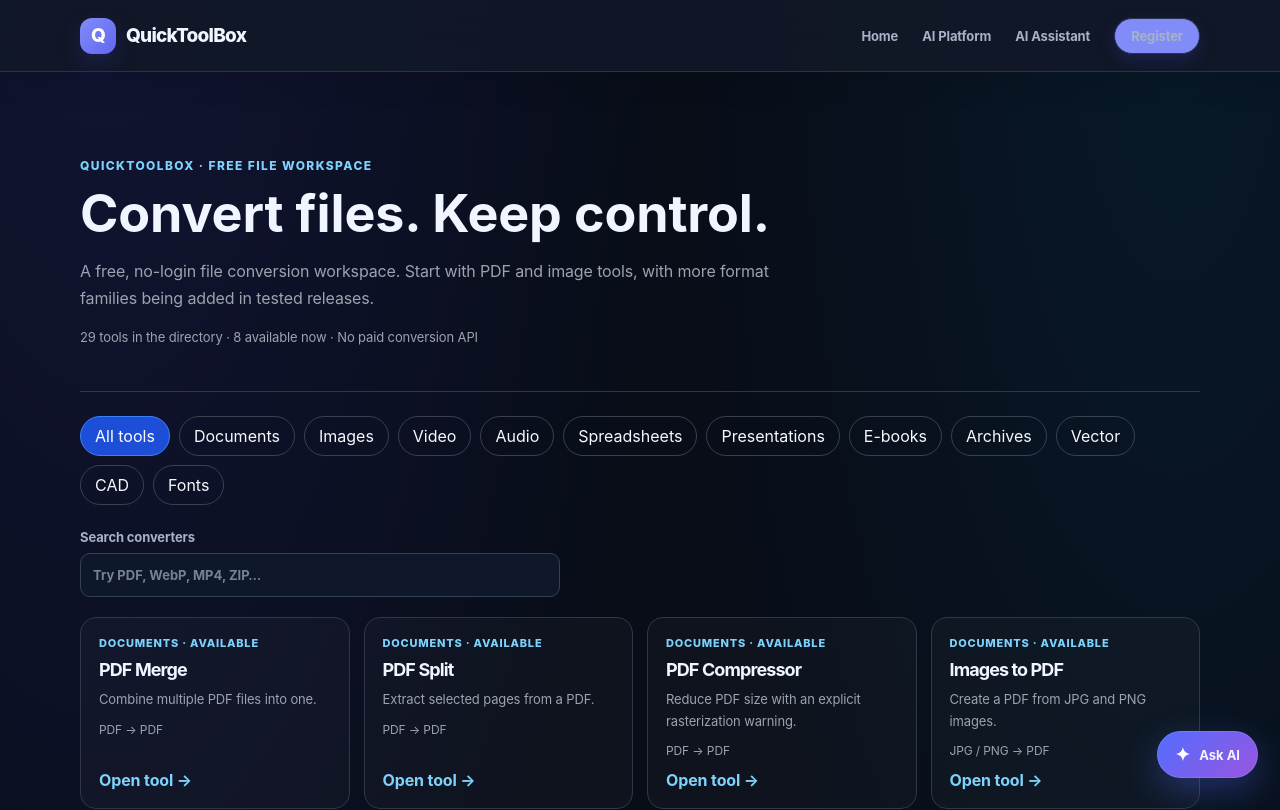
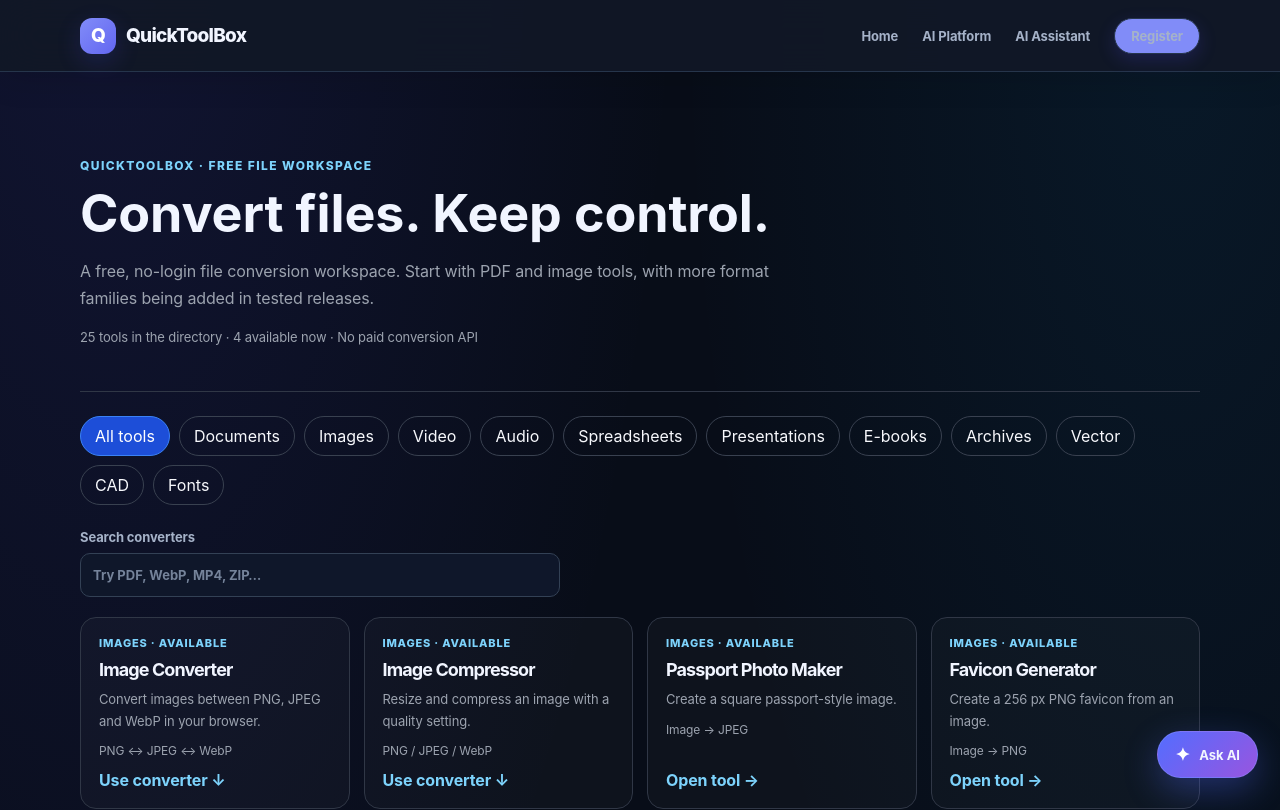
Before and after one commit to Afifarman/QuickToolBox, a Next.js app: page /file-converter in a window 1280 px wide. Shown: the top 810 px of the page. Built offline with nearby package versions, Linux system fonts and the light colour scheme.

Commit message:
chore(file-converter): remove links to retired tool routes

```diff
--- a/components/FileConverterHub.js
+++ b/components/FileConverterHub.js
@@ -4,10 +4,6 @@ import Link from "next/link";
 import { useEffect, useMemo, useState } from "react";
 
 const tools = [
-  { name: "PDF Merge", category: "Documents", description: "Combine multiple PDF files into one.", href: "/tools/pdf-merge", status: "ready", formats: "PDF → PDF" },
-  { name: "PDF Split", category: "Documents", description: "Extract selected pages from a PDF.", href: "/tools/pdf-split", status: "ready", formats: "PDF → PDF" },
-  { name: "PDF Compressor", category: "Documents", description: "Reduce PDF size with an explicit rasterization warning.", href: "/tools/pdf-compressor", status: "ready", formats: "PDF → PDF" },
-  { name: "Images to PDF", category: "Documents", description: "Create a PDF from JPG and PNG images.", href: "/tools/image-to-pdf", status: "ready", formats: "JPG / PNG → PDF" },
   { name: "Image Converter", category: "Images", description: "Convert images between PNG, JPEG and WebP in your browser.", href: "#image-converter", status: "ready", formats: "PNG ↔ JPEG ↔ WebP" },
   { name: "Image Compressor", category: "Images", description: "Resize and compress an image with a quality setting.", href: "#image-converter", status: "ready", formats: "PNG / JPEG / WebP" },
   { name: "Passport Photo Maker", category: "Images", description: "Create a square passport-style image.", href: "/tools/passport-photo-maker", status: "ready", formats: "Image → JPEG" },
```
